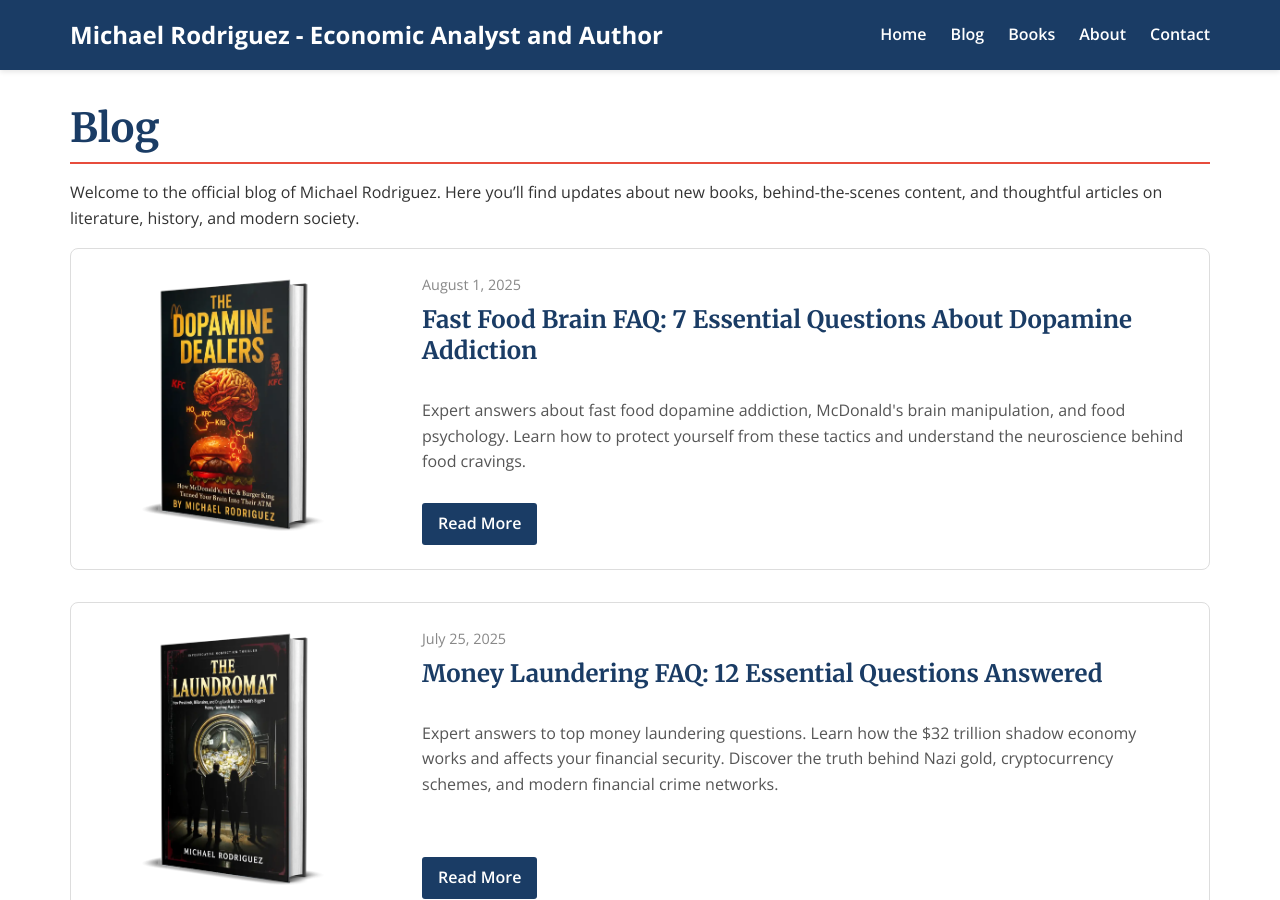
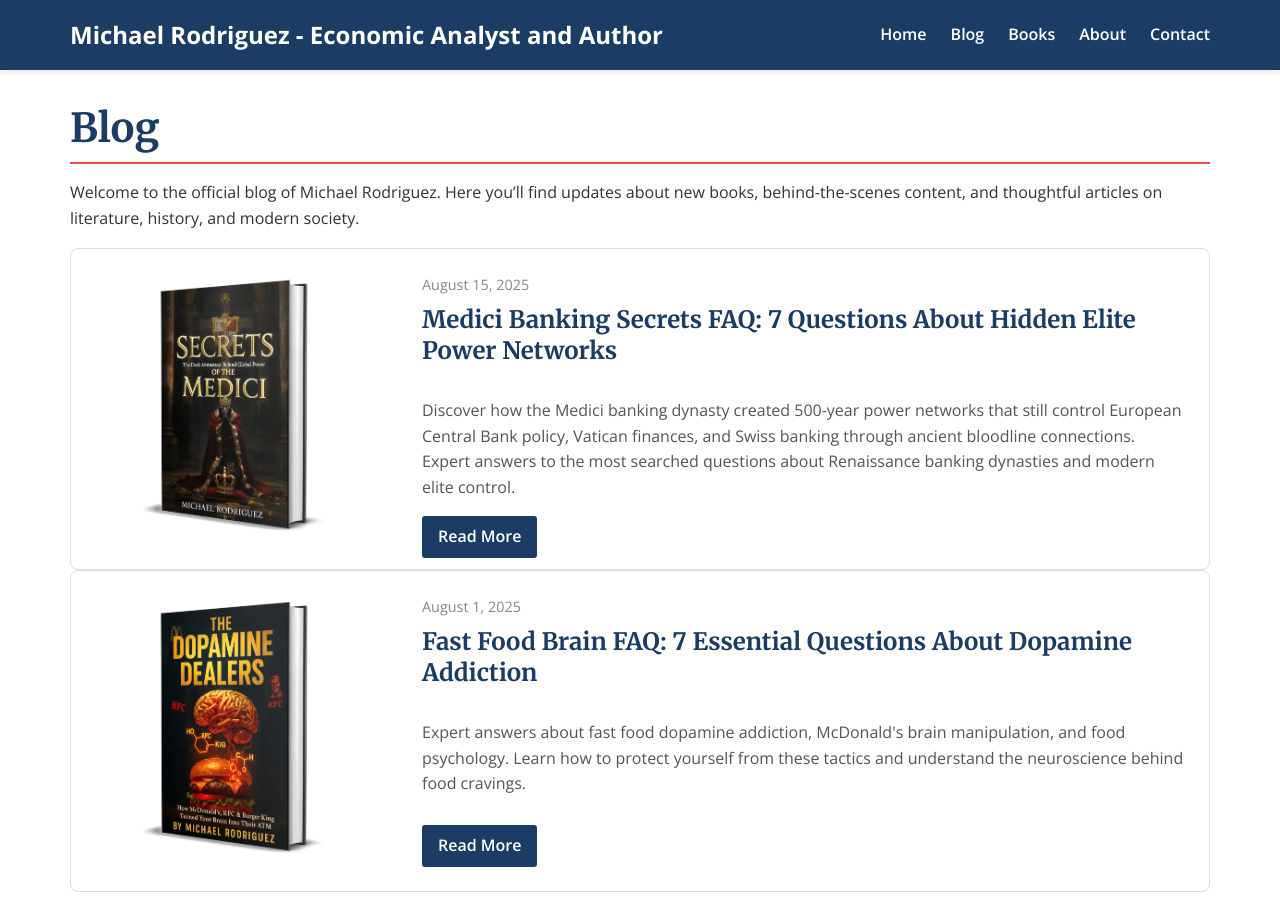
Before and after one commit to Zews123/michael-rodriguez-books, a Jekyll site: the page built from blog.md, in a window 1280 px wide and 900 px high. Built offline with Jekyll 4.4.1, drawn with Linux system fonts in a browser that asks for light colours.

Commit message:
Update blog.md

```diff
--- a/blog.md
+++ b/blog.md
@@ -108,6 +108,18 @@ Welcome to the official blog of Michael Rodriguez. Here you'll find updates abou
   }
 }
 </style>
+
+<div class="blog-card">
+    <div class="blog-card-image">
+      <img src="{{ site.baseurl }}/assets/images/social/Medici.webp" alt="Medici Banking Secrets FAQ">
+    </div>
+    <div class="blog-card-content">
+      <span class="blog-date">August 15, 2025</span>
+      <h2>Medici Banking Secrets FAQ: 7 Questions About Hidden Elite Power Networks</h2>
+      <p>Discover how the Medici banking dynasty created 500-year power networks that still control European Central Bank policy, Vatican finances, and Swiss banking through ancient bloodline connections. Expert answers to the most searched questions about Renaissance banking dynasties and modern elite control.</p>
+      <a href="{{ site.baseurl }}/blog/medici-banking-secrets-faq.html" class="read-more">Read More</a>
+    </div>
+  </div>
 
 <div class="blog-card">
     <div class="blog-card-image">
```
